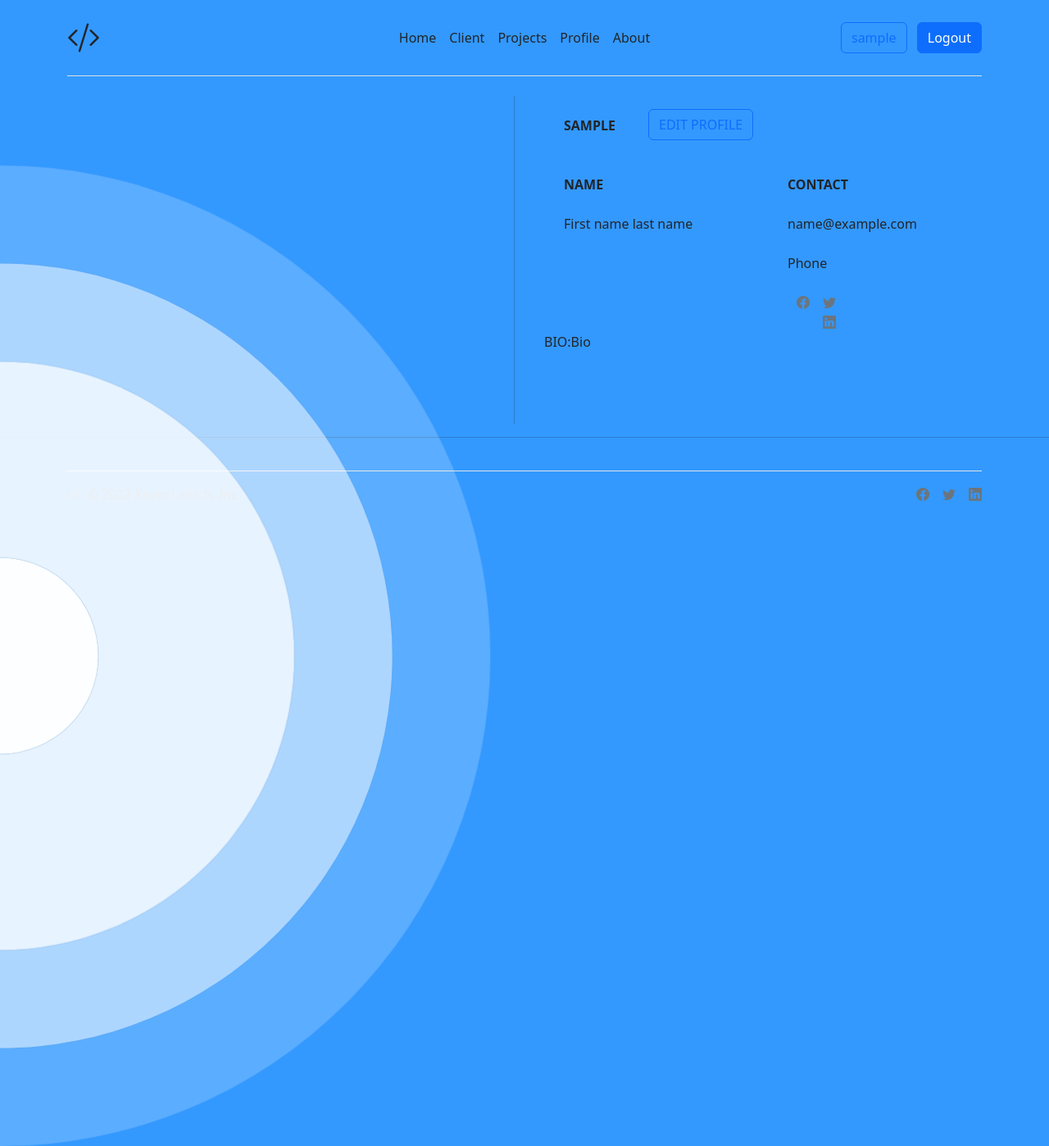
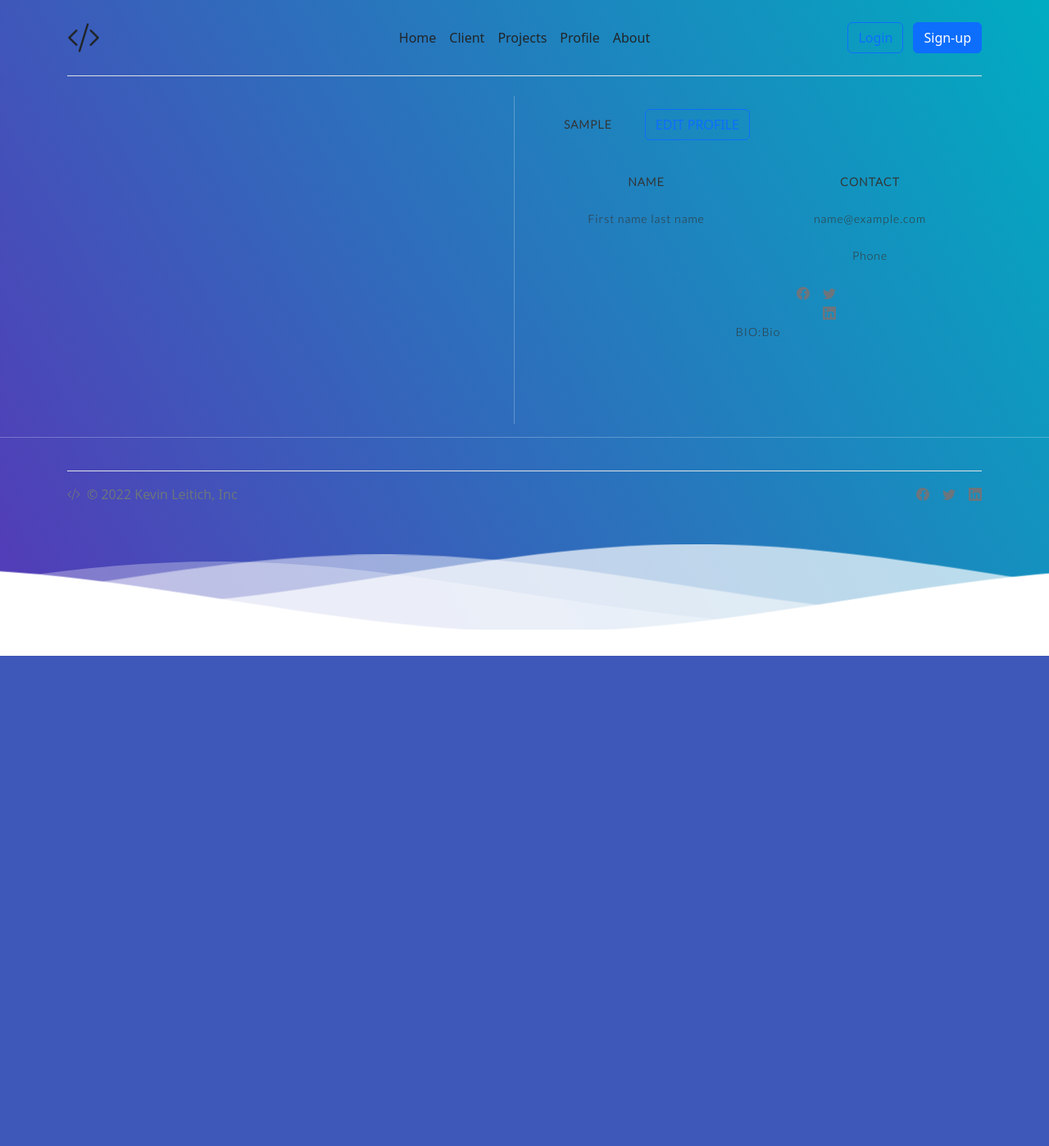
Before and after one commit to kLeitich/P-rated, a Django app: template app/templates/profile.html in a window 1280 px wide. Shown: the whole page at 82% size. After the commit the page ends 800 px from the top, so only its background shows below. Run offline with Django 4.2, Linux system fonts and the light colour scheme; the template is opened without the code that fills it: values that come from a table or form of the project are taken from there, others are empty; the visitor is signed in with stand-in values (Sample User, id 1); data comes from the database, SQL or seed files in the repository.

Commit message:
adding profile and pic is not displaying

```diff
--- a/app/forms.py
+++ b/app/forms.py
@@ -18,4 +18,4 @@ class UserRegistrationForm(UserCreationForm):
 class UpdateUserProfileForm(forms.ModelForm):
     class Meta:
         model = Profile
-        fields = ('fname','lname','bio','ppic','phone')
+        fields = ('fname','lname','bio','ppic','phone','twitter','facebook','linkedin')
--- a/app/templates/base.html
+++ b/app/templates/base.html
@@ -13,84 +13,109 @@
     <link href="https://cdn.jsdelivr.net/npm/bootstrap-icons@1.8.3/font/bootstrap-icons.css" rel="stylesheet">
 
     <style>
-        body{
-  background: #3399ff;
+   @import url(//fonts.googleapis.com/css?family=Lato:300:400);
+
+body {
+  margin:0;
 }
 
-
-.circle{
-  position: absolute;
-  border-radius: 50%;
-  background: white;
-  animation: ripple 15s infinite;
-  box-shadow: 0px 0px 1px 0px #508fb9;
+h1 {
+  font-family: 'Lato', sans-serif;
+  font-weight:300;
+  letter-spacing: 2px;
+  font-size:48px;
+}
+p {
+  font-family: 'Lato', sans-serif;
+  letter-spacing: 1px;
+  font-size:14px;
+  color: #333333;
 }
 
-.small{
-  width: 200px;
-  height: 200px;
-  left: -100px;
-  bottom: -100px;
+.header {
+  position:relative;
+  text-align:center;
+  background: linear-gradient(60deg, rgba(84,58,183,1) 0%, rgba(0,172,193,1) 100%);
+  color:white;
+}
+.logo {
+  width:50px;
+  fill:white;
+  padding-right:15px;
+  display:inline-block;
+  vertical-align: middle;
 }
 
-.medium{
-  width: 400px;
-  height: 400px;
-  left: -200px;
-  bottom: -200px;
+.inner-header {
+  height:65vh;
+  width:100%;
+  margin: 0;
+  padding: 0;
 }
 
-.large{
-  width: 600px;
-  height: 600px;
-  left: -300px;
-  bottom: -300px;
+.flex { /*Flexbox for containers*/
+  display: flex;
+  justify-content: center;
+  align-items: center;
+  text-align: center;
 }
 
-.xlarge{
-  width: 800px;
-  height: 800px;
-  left: -400px;
-  bottom: -400px;
+.waves {
+  position:relative;
+  width: 100%;
+  height:15vh;
+  margin-bottom:-7px; /*Fix for safari gap*/
+  min-height:100px;
+  max-height:150px;
 }
 
-.xxlarge{
-  width: 1000px;
-  height: 1000px;
-  left: -500px;
-  bottom: -500px;
+.content {
+  position:relative;
+  height:20vh;
+  text-align:center;
+  background-color: white;
 }
 
-.shade1{
-  opacity: 0.2;
+/* Animation */
+
+.parallax > use {
+  animation: move-forever 25s cubic-bezier(.55,.5,.45,.5)     infinite;
 }
-.shade2{
-  opacity: 0.5;
+.parallax > use:nth-child(1) {
+  animation-delay: -2s;
+  animation-duration: 7s;
 }
-
-.shade3{
-  opacity: 0.7;
+.parallax > use:nth-child(2) {
+  animation-delay: -3s;
+  animation-duration: 10s;
 }
-
-.shade4{
-  opacity: 0.8;
+.parallax > use:nth-child(3) {
+  animation-delay: -4s;
+  animation-duration: 13s;
 }
-
-.shade5{
-  opacity: 0.9;
+.parallax > use:nth-child(4) {
+  animation-delay: -5s;
+  animation-duration: 20s;
 }
-
-@keyframes ripple{
-  0%{
-    transform: scale(0.8);
+@keyframes move-forever {
+  0% {
+   transform: translate3d(-90px,0,0);
   }
-
-  50%{
-    transform: scale(1.2);
+  100% {
+    transform: translate3d(85px,0,0);
   }
-
-  100%{
-    transform: scale(0.8);
+}
+/*Shrinking for mobile*/
+@media (max-width: 768px) {
+  .waves {
+    height:40px;
+    min-height:40px;
+  }
+  .content {
+    height:30vh;
+  }
+  h1 {
+    font-size:24px;
   }
 }
 
@@ -98,7 +123,12 @@
     {% endblock %}
 </head>
 <body >
-    <div class="container">
+
+  <!--Hey! This is the original version
+of Simple CSS Waves-->
+
+<div class="header">
+<div class="container">
         <header class="d-flex flex-wrap align-items-center justify-content-center justify-content-md-between py-3 mb-4 border-bottom">
           <a href="/" class="d-flex align-items-center col-md-3 mb-2 mb-md-0 text-dark text-decoration-none">
             <i class="bi bi-code-slash fs-1"></i>
@@ -113,25 +143,14 @@
           </ul>
 
           <div class="col-md-3 text-end">
-            {% if user.is_authenticated %}
-               <div class="" >
-                    <button type="button" class="btn btn-outline-primary me-2">{{user.username}}</button>
-                    <a href="{% url 'logout' %}"><button type="button" class="btn btn-primary">Logout</button></a>
-                </div>
-            {% else %}
-                <div class="">
-                    <a href="{% url 'login' %}"><button type="button" class="btn btn-outline-primary me-2">Login</button></a>
-                    <a href="{% url 'register' %}"><button type="button" class="btn btn-primary">Sign-up</button></a>
-                </div>
-            {% endif %}
+            <button type="button" class="btn btn-outline-primary me-2">Login</button>
+            <button type="button" class="btn btn-primary">Sign-up</button>
           </div>
         </header>
-    </div>
-
-
+      </div>
+    <!--Content before waves-->
     {% block content %}
     {% endblock %}
-
     <div class="container">
         <footer class="d-flex flex-wrap justify-content-between align-items-center py-3 my-4 border-top">
           <div class="col-md-4 d-flex align-items-center">
@@ -148,13 +167,28 @@
           </ul>
         </footer>
       </div>
-      <div class='ripple-background'>
-        <div class='circle xxlarge shade1'></div>
-        <div class='circle xlarge shade2'></div>
-        <div class='circle large shade3'></div>
-        <div class='circle mediun shade4'></div>
-        <div class='circle small shade5'></div>
-      </div>
+    <!--Waves Container-->
+    <div>
+      <svg class="waves" xmlns="http://www.w3.org/2000/svg" xmlns:xlink="http://www.w3.org/1999/xlink" viewBox="0 24 150 28" preserveAspectRatio="none" shape-rendering="auto">
+        <defs>
+          <path id="gentle-wave" d="M-160 44c30 0 58-18 88-18s 58 18 88 18 58-18 88-18 58 18 88 18 v44h-352z" />
+        </defs>
+        <g class="parallax">
+          <use xlink:href="#gentle-wave" x="48" y="0" fill="rgba(255,255,255,0.7" />
+          <use xlink:href="#gentle-wave" x="48" y="3" fill="rgba(255,255,255,0.5)" />
+          <use xlink:href="#gentle-wave" x="48" y="5" fill="rgba(255,255,255,0.3)" />
+          <use xlink:href="#gentle-wave" x="48" y="7" fill="#fff" />
+        </g>
+      </svg>
+    </div>
+    <!--Waves end-->
+
+  </div>
+  <!--Header ends-->
+
+
+
+
     {% block scripts %}
     <!-- JavaScript Bundle with Popper -->
     <script src="https://cdn.jsdelivr.net/npm/bootstrap@5.2.0-beta1/dist/js/bootstrap.bundle.min.js" integrity="sha384-pprn3073KE6tl6bjs2QrFaJGz5/SUsLqktiwsUTF55Jfv3qYSDhgCecCxMW52nD2" crossorigin="anonymous"></script>
--- a/app/templates/profile.html
+++ b/app/templates/profile.html
@@ -3,14 +3,14 @@
 
 {% block content %}
 
-<div class="container">
+<div class="container text-white">
     <div class="row">
         <div class="col-md-6 ">
 
             <div class="d-flex float-end" style="height: 400px;">
                 <div class="vr"></div>
             </div>
-            {% if profile.ppic %}
+            {% if profile %}
             <img src="{{profile.ppic.url}}" alt="ppic" width="300" height="300" class="rounded-circle float-end m-4 ">
             {% endif %}
 
```
Also changed, not shown: app/migrations/0003_alter_profile_phone.py (added), ppic/kenaippic.JPG (added).
